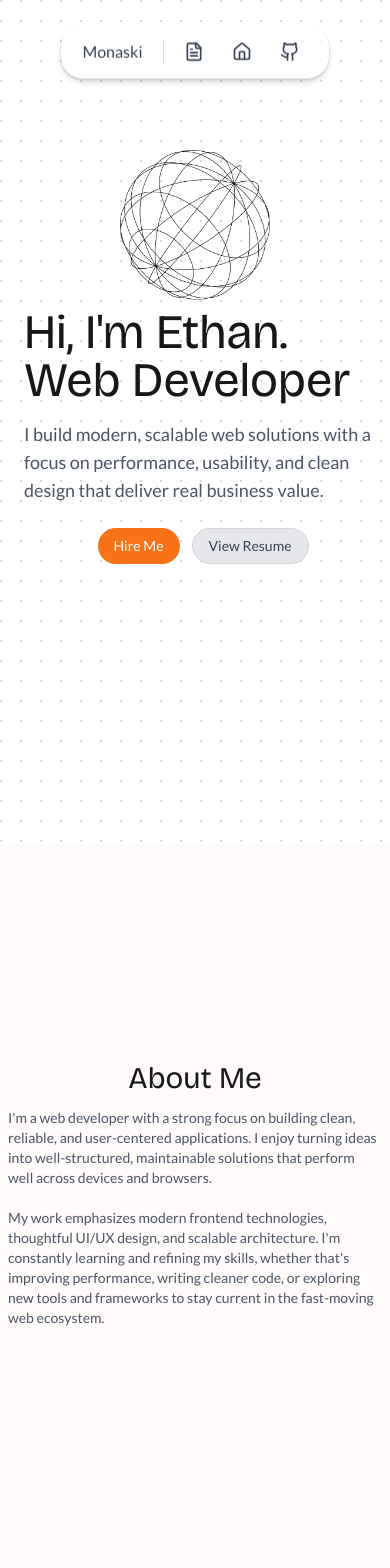
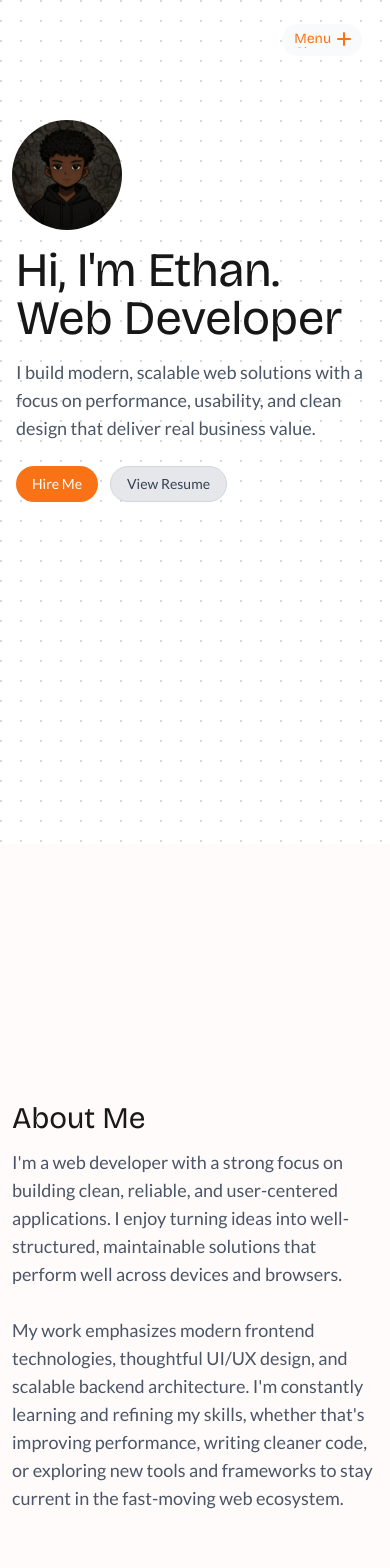
Before and after one commit to skidev101/my-portfolio, a Next.js app: page / in a window 390 px wide. Shown: the top 1568 px of the page. Built offline with nearby package versions, Linux system fonts and the light colour scheme.

Commit message:
adjust responsiveness for mobile

```diff
--- a/components/About.tsx
+++ b/components/About.tsx
@@ -1,25 +1,24 @@
-import { TechCloud } from "./TechCloud";
 
 const About = () => {
   return (
     <section
       id="about"
-      className="flex justify-center items-center flex-col min-h-screen w-full max-h-max px-2 py-10 -mt-18 md:mt-0"
+      className="flex justify-center items-center flex-col min-h-screen w-full max-h-max px-3 py-14 mt-10 md:mt-0"
     >
       <div className="max-w-4xl">
 
-      <h1 className="text-black/90 dark:text-white/90 text-3xl md:text-5xl font-heading text-center">
+      <h1 className="text-black/90 dark:text-white/90 text-3xl md:text-5xl font-heading text-left md:text-center">
         About Me
       </h1>
 
-      <p className="text-sm md:text-[1.1rem] text-gray-600 dark:text-gray-300 mt-3 sm:mt-8">
+      <p className="text-lg md:text-[1.1rem] text-gray-600 dark:text-gray-300 mt-3 sm:mt-8">
         I'm a web developer with a strong focus on building clean, reliable, and
         user-centered applications. I enjoy turning ideas into well-structured,
         maintainable solutions that perform well across devices and browsers.
         <br />
         <br />
         My work emphasizes modern frontend technologies, thoughtful UI/UX
-        design, and scalable architecture. I'm constantly learning and refining
+        design, and scalable backend architecture. I'm constantly learning and refining
         my skills, whether that's improving performance, writing cleaner code,
         or exploring new tools and frameworks to stay current in the fast-moving
         web ecosystem.
--- a/components/CallToAction.tsx
+++ b/components/CallToAction.tsx
@@ -7,13 +7,13 @@ const CallToAction = () => {
       id="about"
       className="mt-18 sm:mt-10 flex flex-col max-h-max px-3 lg:px-60 sm:py-20"
     >
-      <div className="w-full text-center bg-card px-4 sm:px-0 py-6 rounded-t-4xl sm:rounded-t-[150px] border border-gray-300 dark:border-gray-500">
+      <div className="w-full text-center bg-card sm:px-0 py-6 rounded-t-4xl sm:rounded-t-[150px] border border-gray-300 dark:border-gray-500">
         <h1 className="text-black/90 dark:text-white/90 text-2xl sm:text-5xl font-heading">
           Let's take your idea to the world
         </h1>
       </div>
 
-      <div className="relative overflow-hidden w-full min-h-[460px] sm:min-h-[390px] px-20 bg-card text-center mt-1 sm:mt-2 rounded-2xl border border-gray-300 dark:border-gray-500">
+      <div className="relative overflow-hidden w-full min-h-[460px] sm:min-h-[390px] px-4 md:px-20 bg-card text-center mt-1 sm:mt-2 mb-6 rounded-2xl border border-gray-300 dark:border-gray-500">
         <div className="absolute inset-0">
           <Meteors />
         </div>
--- a/components/Header.tsx
+++ b/components/Header.tsx
@@ -21,7 +21,7 @@ const Header = () => {
     {
       icon: <FileText className="size-5" />,
       label: "Resume",
-      link: "/resume/Ojomona_Inedu_Resume.pdf",
+      link: "/assets/resume/Ojomona_Inedu_Resume.pdf",
       download: true,
     },
     { icon: <Home className="size-5" />, label: "Home", link: "/" },
@@ -43,7 +43,18 @@ const Header = () => {
   const socialItems = [
     {
       label: "Twitter",
-      icon: <Twitter className="size-5" />,
+      icon: (
+        <svg
+          role="img"
+          viewBox="0 0 24 24"
+          xmlns="http://www.w3.org/2000/svg"
+          fill="currentColor"
+          className="w-4 h-4"
+        >
+          <title>X</title>
+          <path d="M14.234 10.162 22.977 0h-2.072l-7.591 8.824L7.251 0H.258l9.168 13.343L.258 24H2.33l8.016-9.318L16.749 24h6.993zm-2.837 3.299-.929-1.329L3.076 1.56h3.182l5.965 8.532.929 1.329 7.754 11.09h-3.182z" />
+        </svg>
+      ),
       link: "https://x.com/monaski_",
     },
     {
@@ -60,6 +71,7 @@ const Header = () => {
       label: "Resume",
       icon: <FileText className="size-5" />,
       link: "http://example.com/resume.pdf",
+      download: true
     },
   ];
 
@@ -80,39 +92,27 @@ const Header = () => {
   return (
     <header className="fixed z-20 inset-x-0 mt-6 flex justify-center align-center">
       <nav
-        className="
-        liquid-nav flex gap-3 items-center
-        px-5 py-2
-        rounded-[1.4em]
-        text-gray-700 dark:text-gray-200
-
-        bg-white/10 dark:bg-black/20
-        border border-white/20 dark:border-white/10
-
-        backdrop-blur-[12px] backdrop-saturate-150
-        shadow-lg shadow-black/5
-
-        relative
-      "
-        style={{
-          filter: "url(#liquid-glass)",
-        }}
+        className="hidden liquid-nav md:flex gap-3 items-center px-4 md:px-5 py-2 md:py-3 rounded-2xl md:rounded-3xl text-gray-700 dark:text-gray-20 bg-white/10 dark:bg-black/20 border border-white/20 dark:border-white/10 backdrop-blur-[12px] backdrop-saturate-150 shadow-xs relative"
+        // style={{
+        //   filter: "url(#liquid-glass)",
+        // }}
       >
-        <h1>Monaski</h1>
+        <Link href="/" className="hidden md:block">
+          Monaski
+        </Link>
         <Separator
           orientation="vertical"
-          className="ml-2 data-[orientation=vertical]:h-6"
+          className="hidden md:block ml-2 data-[orientation=vertical]:h-6"
         />
         {navItems.map((item, i) => {
-          const commonProps = {
-            key: i,
-            className:
-              "group relative flex items-center justify-center p-2 rounded-xl",
-          };
-
           if (item.download) {
             return (
-              <a key={item.label} href={item.link} download className="group relative flex items-center justify-center p-2 rounded-xl">
+              <a
+                key={item.label}
+                href={item.link}
+                download
+                className="group relative flex items-center justify-center p-2 rounded-xl"
+              >
                 <NavItemContent icon={item.icon} label={item.label} />
               </a>
             );
@@ -142,8 +142,10 @@ const Header = () => {
           Hire me
         </Button>
       </nav>
-      {/* {mounted && (
-          <div className="fixed top-10 right-0 z-20">
+      <div className="flex md:hidden fixed top-6 right-7 z-20 bg-gray-50 px-10 py-4 rounded-full">
+
+      {mounted && (
+        <div className="fixed top-10 right-0 z-20 after:bg-amber-800 after:p-10 after:h-10 after:fixed after:bottom-0 after:content-['']">
           <StaggeredMenu
             isFixed={true}
             position="right"
@@ -166,7 +168,8 @@ const Header = () => {
             }
           />
         </div>
-        )} */}
+      )}
+      </div>
     </header>
   );
 };
--- a/components/Hero.tsx
+++ b/components/Hero.tsx
@@ -23,7 +23,7 @@ const Hero = () => {
     <section
       ref={heroRef}
       id="home"
-      className="relative flex justify-center flex-col min-h-screen"
+      className="relative flex justify-center flex-col"
     >
       <div className="relative min-h-screen overflow-hidden">
         <motion.div
@@ -33,21 +33,21 @@ const Hero = () => {
           <BgPattern />
         </motion.div>
 
-        <div className="mt-20 flex flex-col justify-center items-centermd:flex-row px-2 md:px-4 lg:px-22">
-          <div className="relative flex flex-col justify-left md:justify-center items-center text-left md:text-center py-[30px] md:py-[50px] w-full">
+        <div className="mt-20 flex flex-col justify-center items-centermd:flex-row md:px-4 lg:px-22">
+          <div className="relative flex flex-col justify-left md:justify-center items-left md:items-center text-left md:text-center pb-[100px] md:py-[50px] w-full">
             <motion.div style={{ y: globeY }}>
               <Image
-                src="/white-globe.png"
-                alt="globe"
-                width={150}
-                height={150}
-                className="object-cover invert-100 dark:invert-0 mt-10 lg:mt-0"
+                src="/dp.png"
+                alt="profile-dp"
+                width={140}
+                height={140}
+                className="w-[110px] md:w-[140px] h-[110px] md:h-[140px] object-cover mt-10 ml-3 md:mt-0 rounded-full"
               />
             </motion.div>
 
             <motion.div
               style={{ y: textY }}
-              className="mt-2 ml-4 max-w-3xl text-left md:text-center"
+              className="mt-4 ml-4 max-w-3xl text-left md:text-center"
             >
               <BlurText
                 text="Hi, I'm Ethan."
@@ -85,7 +85,7 @@ const Hero = () => {
                 whileInView={{ opacity: 1 }}
                 transition={{ delay: 2, duration: 0.5 }}
                 viewport={{ once: true }}
-                className="flex justify-center mt-6 gap-3"
+                className="flex justify-left md:justify-center mt-6 gap-3"
               >
                 <Button
                   onClick={() => console.log("hire me!!")}
--- a/components/Projects.tsx
+++ b/components/Projects.tsx
@@ -10,8 +10,8 @@ const Projects = () => {
   const router = useRouter();
 
   return (
-    <section className="mt-10 sm:mt-[200px] relative flex justify-center items-center flex-col px-3 lg:px-50">
-      <div className="w-full max-w-4xl">
+    <section className="mt-14 sm:mt-[200px] relative flex justify-center items-center flex-col px-3 lg:px-50">
+      <div className="w-full max-w-4xl mt-6 mb-14">
 
       <h1 className="text-3xl sm:text-5xl font-heading ml-1 text-center">My Projects</h1>
       <h1 className="text-gray-700 dark:text-white/80 text-[1.1rem] sm:text-[1.2rem] ml-1 mt-2 text-center">
--- a/components/StaggeredMenu.tsx
+++ b/components/StaggeredMenu.tsx
@@ -12,6 +12,7 @@ export interface StaggeredMenuSocialItem {
   label: string;
   link: string;
   icon?: React.ReactNode;
+  download?: boolean;
 }
 export interface StaggeredMenuProps {
   position?: "left" | "right";
@@ -503,7 +504,7 @@ export const StaggeredMenu: React.FC<StaggeredMenuProps> = ({
               >
                 {textLines.map((l, i) => (
                   <span
-                    className="sm-toggle-line block h-[1em] leading-none"
+                    className="text-sm font-semibold block h-[1em] leading-none"
                     key={i}
                   >
                     {l}
@@ -545,16 +546,16 @@ export const StaggeredMenu: React.FC<StaggeredMenuProps> = ({
               {items && items.length ? (
                 items.map((it, idx) => (
                   <li
-                    className="sm-panel-itemWrap relative overflow-hidden leading-none"
+                    className="sm-panel-itemWrap relative overflow-hidden leading-none mb-4"
                     key={it.label + idx}
                   >
                     <a
-                      className=" relative text-black/90 dark:text-white font-semibold text-[3rem] cursor-pointer leading-none tracking-[-2px] uppercase transition-[background,color] duration-150 ease-linear inline-block no-underline pr-[1.4em]"
+                      className="font-heading relative text-black/90 dark:text-white font-semibold text-[2.9rem] cursor-pointer leading-none tracking-[-2px] uppercase transition-[background,color] duration-150 ease-linear inline-block no-underline pr-[1.4em]"
                       href={it.link}
                       aria-label={it.ariaLabel}
                       data-index={idx + 1}
                     >
-                      <span className="sm-panel-itemLabel inline-block [transform-origin:50%_100%] will-change-transform">
+                      <span className="font-heading inline-block [transform-origin:50%_100%] will-change-transform">
                         {it.label}
                       </span>
                     </a>
@@ -588,14 +589,25 @@ export const StaggeredMenu: React.FC<StaggeredMenuProps> = ({
                 >
                   {socialItems.map((s, i) => (
                     <li key={s.label + i} className="sm-socials-item">
+                    {s.download ? (
+                      <a
+                        href={s.link}
+                        download
+                        className="flex items-center gap-2 text-[1.1rem] font-medium text-[#111] dark:text-white bg-gray-100 rounded-full px-4 py-1 no-underline relative transition-[color,opacity] duration-300 ease-linear"
+                      >
+                        {s.icon} {s.label}
+                      </a>
+                    ) : (
+
                       <a
                         href={s.link}
                         target="_blank"
                         rel="noopener noreferrer"
-                        className=" gap-2 text-[1.2rem] font-medium text-[#111] dark:text-white no-underline relative py-[2px] transition-[color,opacity] duration-300 ease-linear"
+                        className="flex items-center gap-2 text-[1.1rem] font-medium text-[#111] dark:text-white bg-gray-100 rounded-full px-4 py-1 no-underline relative transition-[color,opacity] duration-300 ease-linear"
                       >
                         {s.icon} {s.label}
                       </a>
+                    )}
                     </li>
                   ))}
                 </ul>
@@ -645,7 +657,7 @@ export const StaggeredMenu: React.FC<StaggeredMenuProps> = ({
 .sm-scope .sm-panel-title { margin: 0; font-size: 1rem; font-weight: 600; color: #fff; text-transform: uppercase; }
 .sm-scope .sm-panel-list { list-style: none; margin: 0; padding: 0; display: flex; flex-direction: column; gap: 0.5rem; }
 .sm-scope .sm-panel-item { position: relative; color: #000; font-weight: 600; font-size: 4rem; cursor: pointer; line-height: 1; letter-spacing: -2px; text-transform: uppercase; transition: background 0.25s, color 0.25s; display: inline-block; text-decoration: none; padding-right: 1.4em; }
-.sm-scope .sm-panel-itemLabel { display: inline-block; will-change: transform; transform-origin: 50% 100%; }
+.sm-scope .sm-panel-itemLabel { display: inline-block; font-family: var(font-heading); will-change: transform; transform-origin: 50% 100%; }
 .sm-scope .sm-panel-item:hover { color: var(--sm-accent, #ff0000); }
 .sm-scope .sm-panel-list[data-numbering] { counter-reset: smItem; }
 .sm-scope .sm-panel-list[data-numbering] .sm-panel-item::after { counter-increment: smItem; content: counter(smItem, decimal-leading-zero); position: absolute; top: 0.1em; right: 3.2em; font-size: 18px; font-weight: 400; color: var(--sm-accent, #ff0000); letter-spacing: 0; pointer-events: none; user-select: none; opacity: var(--sm-num-opacity, 0); }
```
Also changed, not shown: app/api/contact/route.ts (added, +165 -0 lines), components/ContactForm.tsx (+32 -27 lines), components/TechStack.tsx (+9 -5 lines), public/dp.png (added). Lines whose indentation alone changed are shown as unchanged.
